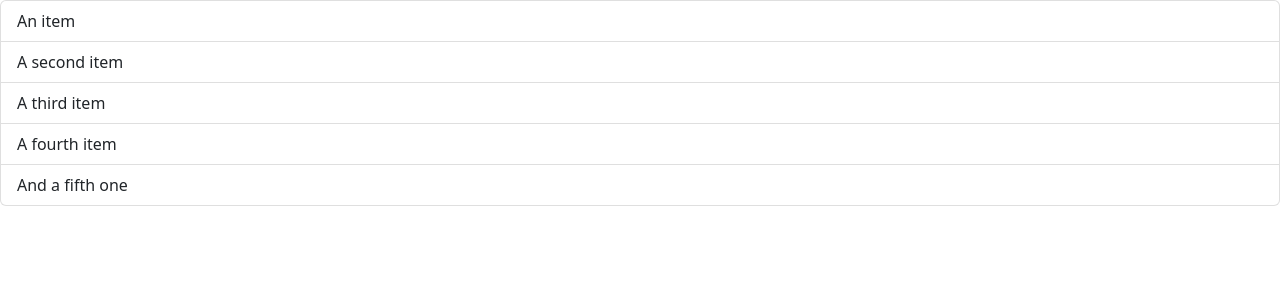
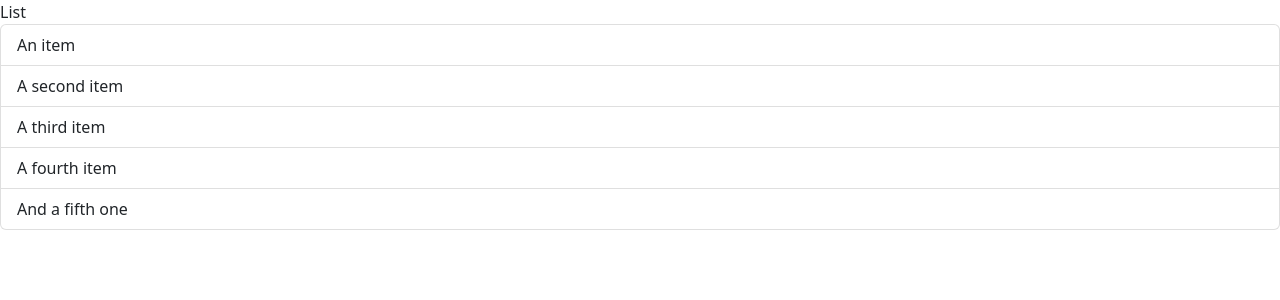
Before and after one commit to gulraiznaseer/react-app, a React (Vite) app: page / in a window 1280 px wide. Shown: the top 300 px of the page. Built offline with nearby package versions, Linux system fonts and the light colour scheme.

Commit message:
Return heading and list, 2 elements warped in single div

```diff
--- a/src/components/ListGroup.tsx
+++ b/src/components/ListGroup.tsx
@@ -1,5 +1,7 @@
 function ListGroup() {
   return (
+    <div>
+      <div>List</div>
       <ul className="list-group">
         <li className="list-group-item">An item</li>
         <li className="list-group-item">A second item</li>
@@ -7,6 +9,7 @@ function ListGroup() {
         <li className="list-group-item">A fourth item</li>
         <li className="list-group-item">And a fifth one</li>
       </ul>
+    </div>
   );
 }
 
```
Lines whose indentation alone changed are shown as unchanged.
